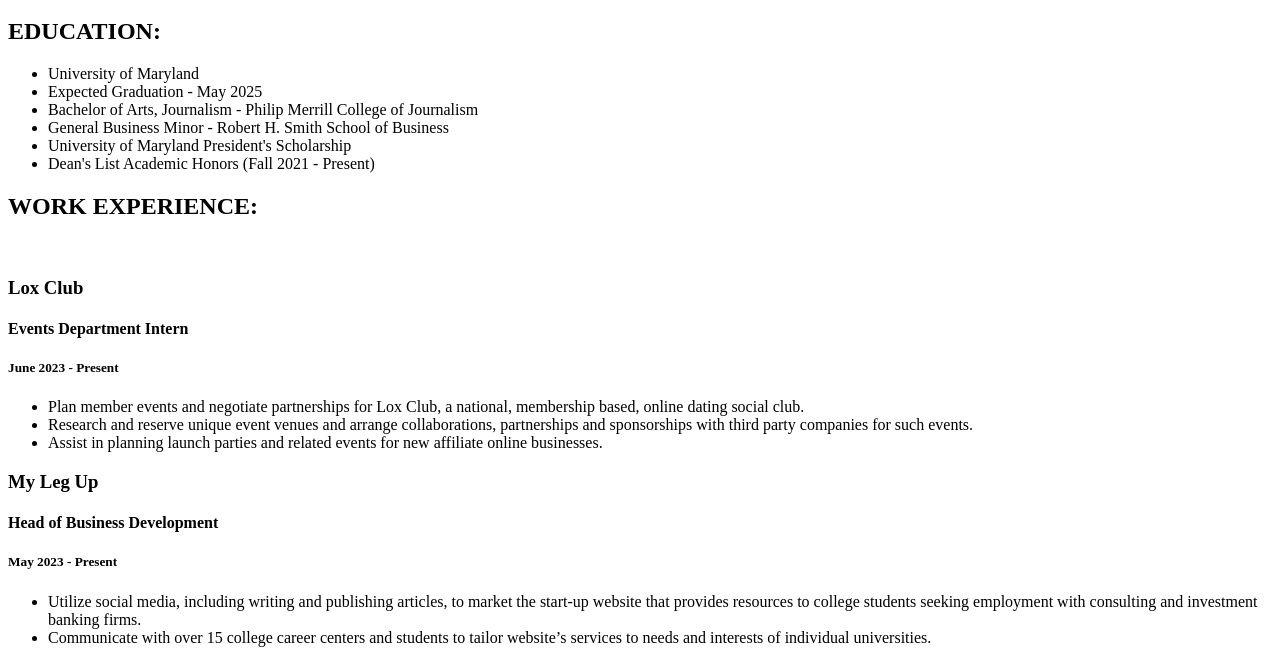
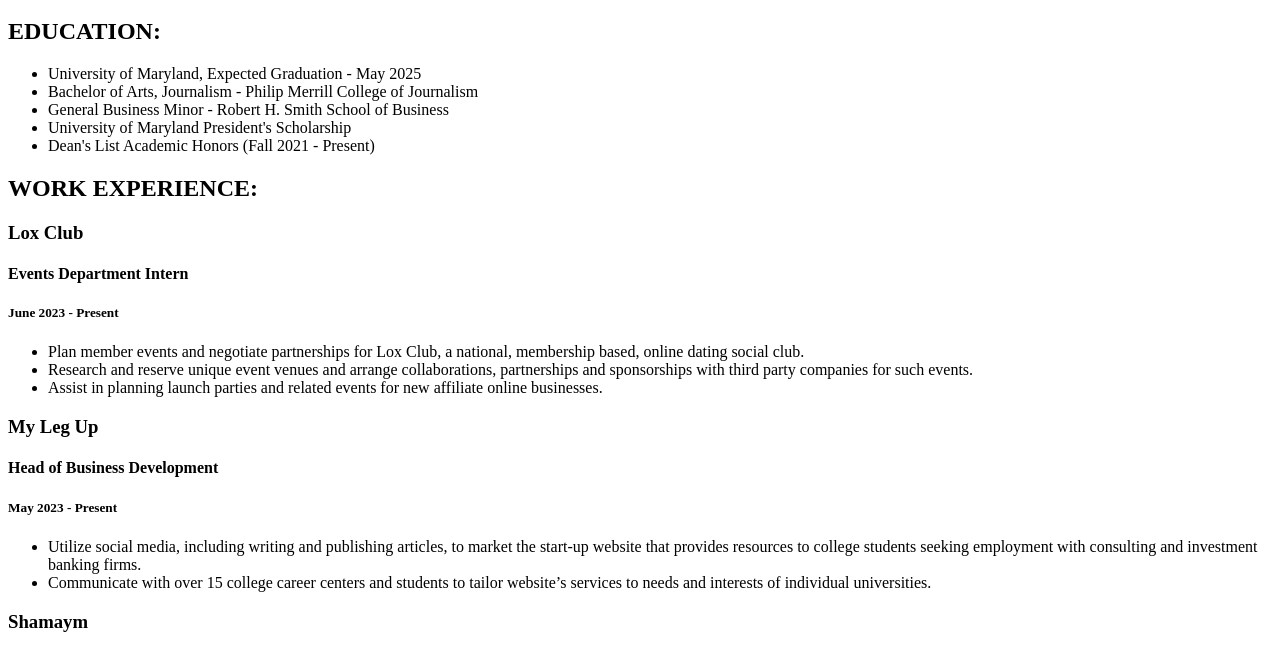
Before and after one commit to samanthaebner/samantha-ebner-resume, a plain HTML site: page index.html in a window 1280 px wide. Shown: the part 180-830 px from the top of the page. Drawn offline with Linux system fonts and the light colour scheme.

Commit message:
index.html

```diff
--- a/index.html
+++ b/index.html
@@ -14,7 +14,6 @@
 <body>
     <h1>Samantha Ebner</h1>
     <img src="xx.jpg" alt="Samantha Ebner" width="300">
-    <br>
     <ul>
     <li><a href="mailto:sebner@terpmail.umd.edu">sebner@terpmail.umd.edu</a></li>
     <li><a href="https://www.linkedin.com/in/samantha-ebner-644877229/">LinkedIn</a></li>
@@ -23,8 +22,7 @@
 
     <h2>EDUCATION:</h2>
     <ul>
-    <li> University of Maryland</li>
-    <li> Expected Graduation - May 2025</li>
+    <li> University of Maryland, Expected Graduation - May 2025</li>
     <li> Bachelor of Arts, Journalism - Philip Merrill College of Journalism</li>
     <li> General Business Minor - Robert H. Smith School of Business</li>
     <li> University of Maryland President's Scholarship</li>
@@ -32,7 +30,6 @@
     </ul>
 
     <h2> WORK EXPERIENCE:</h2>
-    <br>
     <h3> Lox Club </h3>
     <h4> Events Department Intern </h4>
     <h5> June 2023 - Present </h5>
@@ -65,7 +62,6 @@
     </ul>
 
 <h2>SCHOOL ACTIVITIES AND LEADERSHIP:</h2>
-    <br>
     <h3> TAMID</h3>
     <h4> President</h4>
     <h5> June 2023 - Present</h5>
@@ -83,7 +79,6 @@
  <h4> Consulting Track and Branding Committee Member </h4>
     <h5> September 2021 - December 2021 </h5>
     <ul>
-    <li>
     <li> Assisted with drafting monthly newsletters and compiling annual reports.</li>
     </ul>
 
@@ -111,7 +106,6 @@
     <h5> January 2022 - Present</h5>
 
 <h2>SKILLS & INTERESTS:</h2>
-    <br>
     <ul>
     <li> Skills: Excel, Github, Canva, and Eventbrite. </li>
     <li> Interests: Reading, writing, yoga, pilates, running, fashion, and travel.</li>
```
